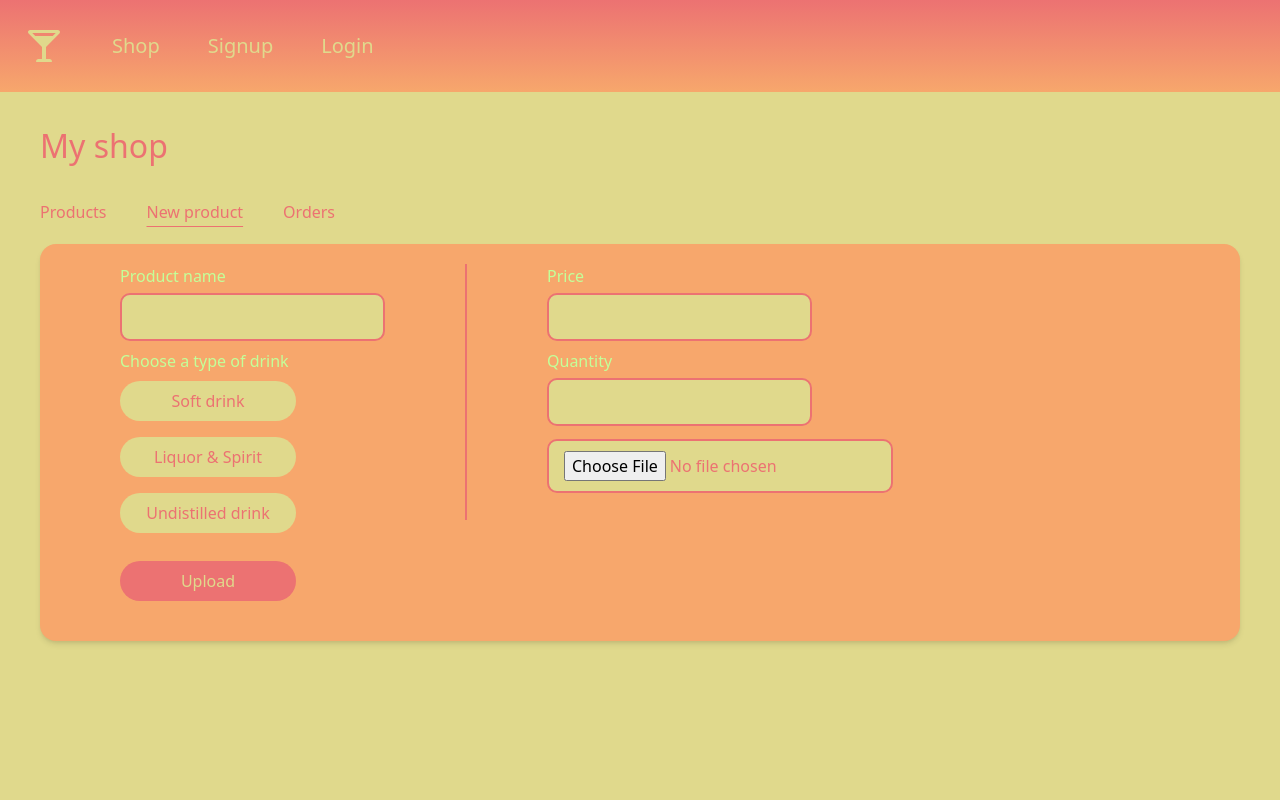
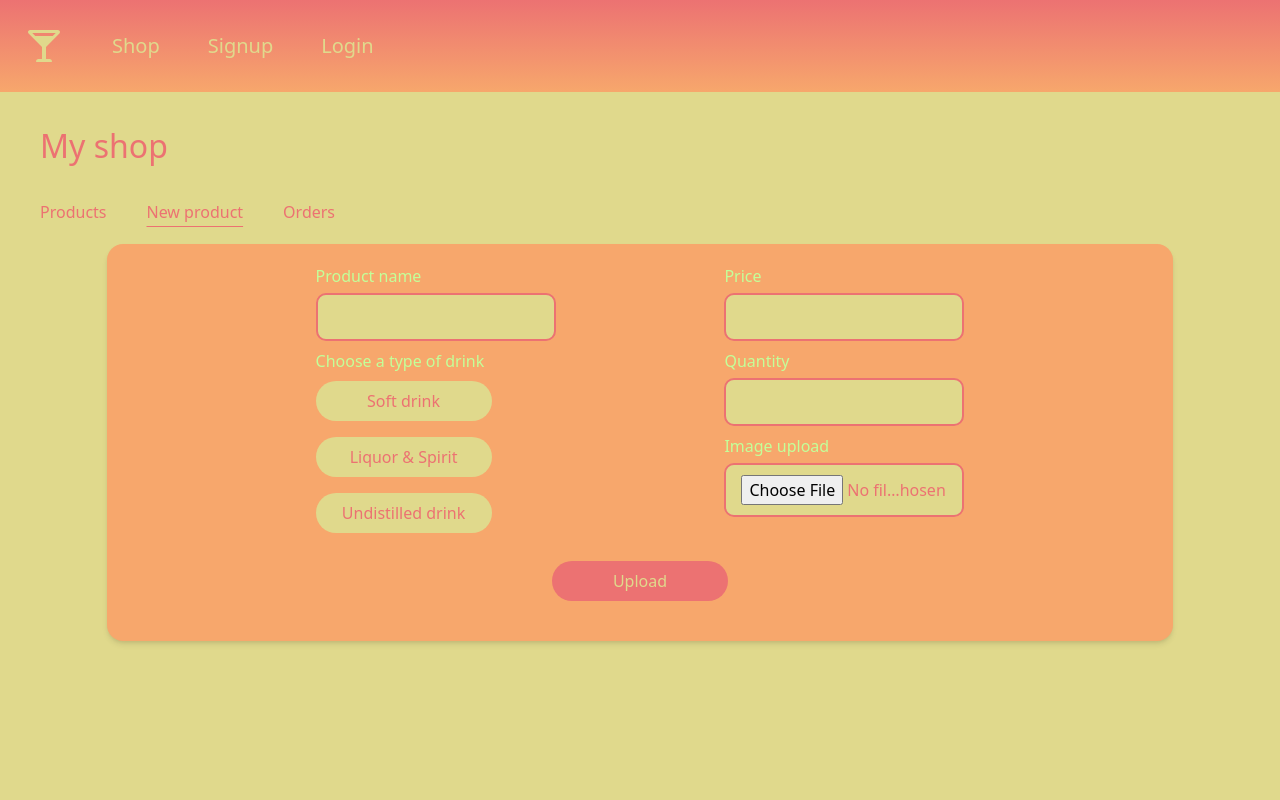
Before and after one commit to Clarkmcev/vitalcool-client, a React (Create React App) app: page /admin/new-product in a window 1280 px wide. Shown: the top 800 px of the page. Built offline with nearby package versions, Linux system fonts and the light colour scheme; no server answers.

Commit message:
border changes

```diff
--- a/src/App.js
+++ b/src/App.js
@@ -22,6 +22,7 @@ import MyPayments from "./components/MyPayments";
 import MyDetails from "./components/MyDetails";
 import Basket from "./components/Basket";
 import Footer from "./components/Footer";
+import SuccessSignup from "./components/SuccessSignup";
 
 const API_URL = process.env.REACT_APP_API_URL || "http://localhost:5005";
 
@@ -41,12 +42,14 @@ function App() {
     axios
       .post(`${API_URL}/auth/signup`, newUser)
       .then((response) => {
-        navigate("/login");
+        navigate("/signup/success");
+        // navigate("/login");
       })
       .catch((error) => {
         const errorDescription = error.response.data.message;
         setErrorMessage(errorDescription);
       });
+    // navigate("/signup/success");
     navigate("/signup");
   };
 
@@ -78,6 +81,7 @@ function App() {
           <Route path="/account/myorders" element={<MyOrders />} />
           <Route path="/" element={<HomePage />} />
           <Route path="/signup" element={<Signup addNewUser={addNewUser} />} />
+          <Route path="/signup/success" element={<SuccessSignup />} />
           <Route path="/login" element={<Login />} />
           <Route path="/drinks" element={<BeverageList />} />
           <Route path="/order" element={<Order />} />
--- a/src/components/BeverageForm.jsx
+++ b/src/components/BeverageForm.jsx
@@ -45,10 +45,10 @@ function BeverageForm({addNewBeverage}) {
       }, [])
 
   return (
-    <div className="form">
+    <div className="form w-10/12">
         <form className="m-auto" onSubmit={(e)=>addNewBeverage(e, newBeverage)} >
-        <div className="flex flex-wrap">
-            <div className='mx-20'>
+        <div className="flex flex-wrap justify-evenly">
+            <div >
             <div>
                     <div>
                         <label className=" text-fourthy">Product name</label>
@@ -66,8 +66,8 @@ function BeverageForm({addNewBeverage}) {
                     </div>
                 </div>
             </div>
-            <div className="vl"></div>
-            <div className='mx-20'>
+            {/* <div className="vl"></div> */}
+            <div>
             {newBeverage.type === "Soft" &&
                         <div>
                             <div>
@@ -97,7 +97,7 @@ function BeverageForm({addNewBeverage}) {
             {newBeverage.type === "Undistilled" &&
                                     <div>
                                         <div>
-                                            <label>Type</label>
+                                            <label className=" text-fourthy">Type</label>
                                         </div>
                                         <select name="undistilledType" onChange={handleChange}>
                                             <option value="Beer">Beer</option>
@@ -122,12 +122,15 @@ function BeverageForm({addNewBeverage}) {
             </div>
             <div>
                 <div>
-                    <input className="input" type="file" name="imageUrl" onChange={(e)=>{handleFileUpload(e)}}></input>
+                    <label className=" text-fourthy">Image upload</label>
+                </div>
+                <div>
+                    <input className="w-60" type="file" name="imageUrl" onChange={(e)=>{handleFileUpload(e)}}></input>
                 </div>
             </div>
             </div>
         </div>
-        <div className="mx-20">
+        <div className="text-center">
             <button className="form-button" type="submit">Upload</button>
         </div>
         </form>
--- a/src/components/Signup.jsx
+++ b/src/components/Signup.jsx
@@ -30,9 +30,9 @@ function Signup({addNewUser}) {
   return (
     <>
       <div className="title">My account</div>
-    <div className='form'>
+    <div className='form w-7/12'>
     <form onSubmit={(e)=>{addNewUser(e,newUser)}}>
-      <div className="flex flex-wrap justify-center">
+      <div className="signup">
         <div className="mb-5">
               <div className="title mx-20">User information</div>
               <div className='mx-20'>
--- /dev/null
+++ b/src/components/SuccessSignup.jsx
@@ -0,0 +1,23 @@
+import React, {useContext} from 'react'
+import { Navigate, useNavigate } from "react-router-dom";
+import { AuthContext } from "../context/auth.context";
+import { MdCheckCircle } from 'react-icons/md';
+
+
+function SuccessSignup() {
+    const { user } = useContext(AuthContext);
+    const navigate = useNavigate()
+
+  return (
+    <>
+    <div className="title text-center">Welcome !</div>
+    <div className="form text-fourthy text-center">
+        <div className="relative m-auto w-16 my-5 text-fourthy"><MdCheckCircle size='4rem'/></div>
+      <div>Welcome in Vitalcool, your account has been successfully created.</div>
+      <button onClick={()=>navigate("/login")} className="form-button">Ok</button>
+      </div>
+    </>
+  )
+}
+
+export default SuccessSignup
--- a/src/index.css
+++ b/src/index.css
@@ -277,9 +277,11 @@
         @apply bg-secondary rounded-2xl  text-ternary py-5 mb-5 shadow-md
     }
 
+
+
     input {
         @apply border-2 border-primary placeholder-primary focus:outline-none
-        focus:border-aqua bg-ternary my-2
+        focus:border-aqua bg-ternary my-2 w-60
     }
 
     select {
@@ -295,7 +297,11 @@
     }
 
     .form {
-        @apply bg-secondary mx-10 py-5 rounded-2xl mb-5 text-primary shadow-md will-change-auto
+        @apply bg-secondary mx-auto w-min px-10 py-5 rounded-2xl mb-5 text-primary shadow-md will-change-auto
+    }
+
+    .signup {
+        @apply flex flex-wrap justify-center
     }
 
     /* .form2 {
```
